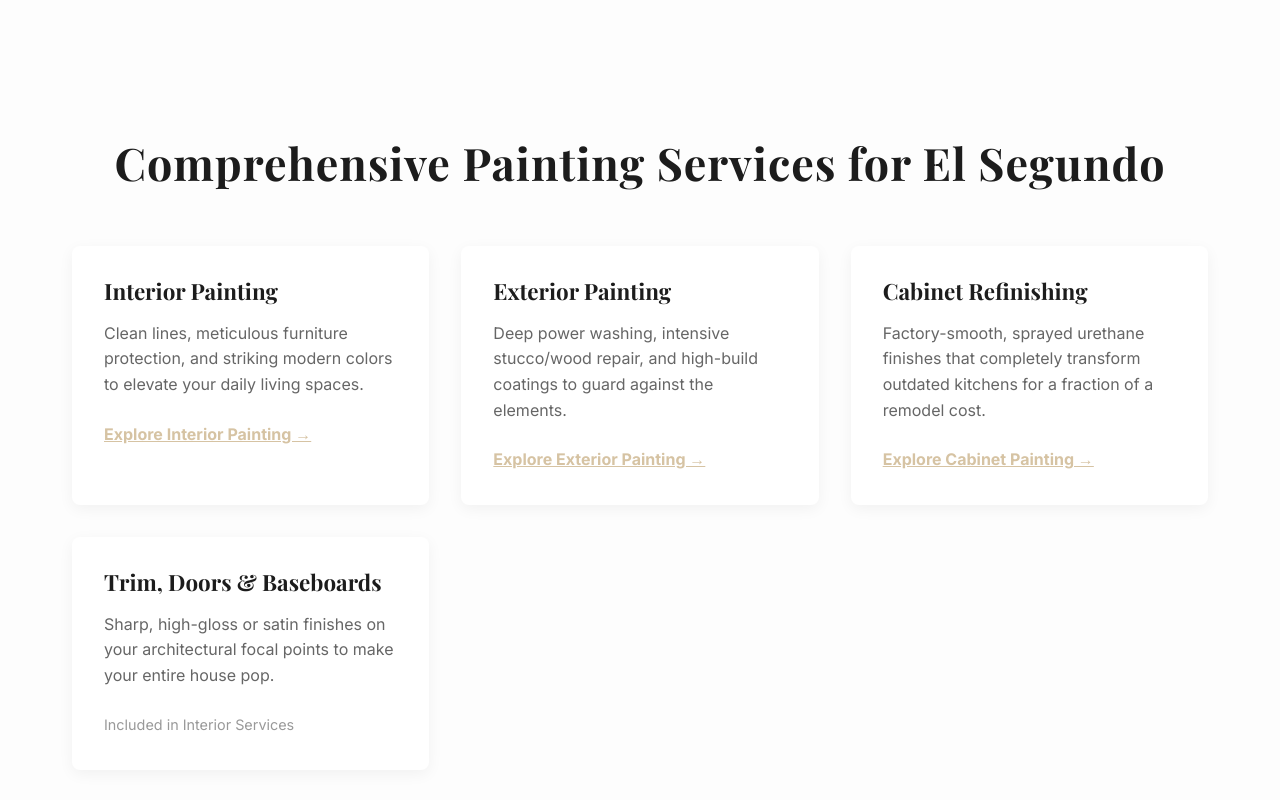
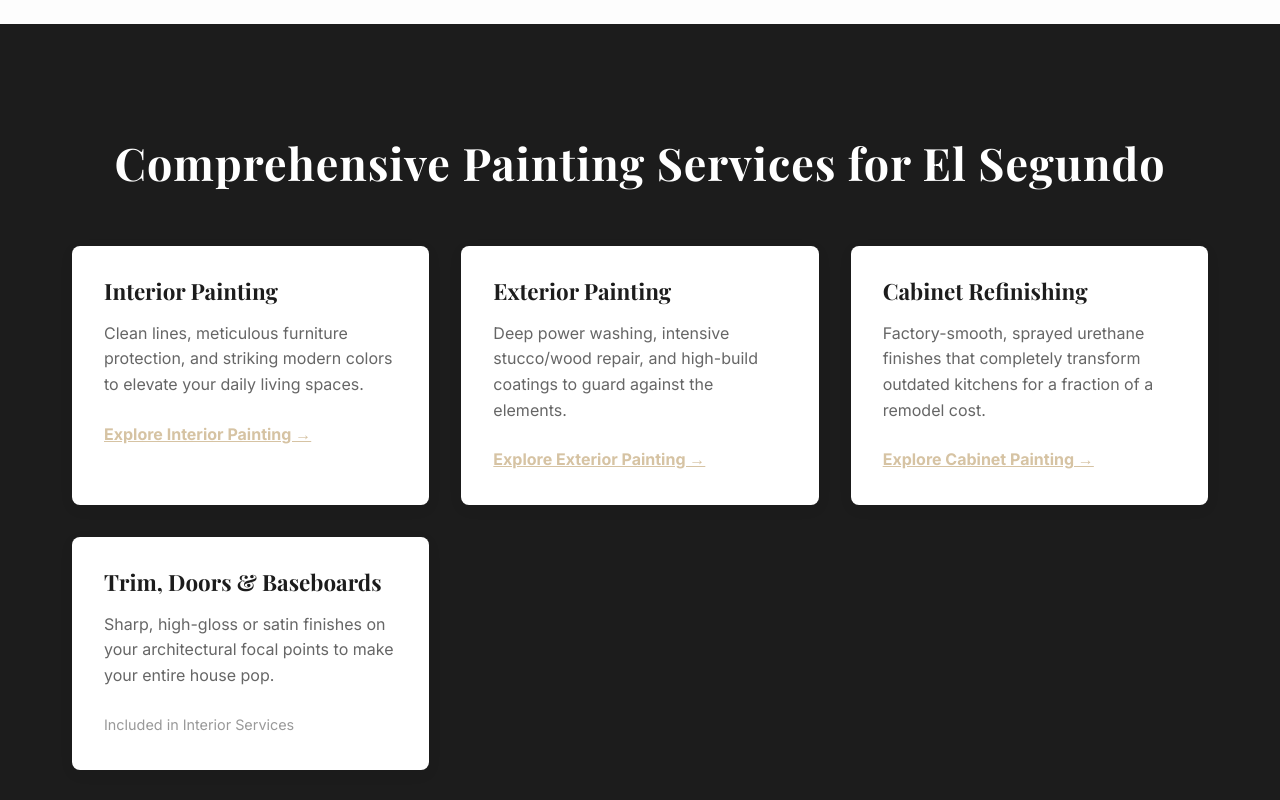
Before and after one commit to alonso8estrada-art/south-bay-home-painting, a Next.js app: page /service-areas/el-segundo in a window 1280 px wide. Shown: the part 1600-2400 px from the top of the page. Built offline with nearby package versions, Linux system fonts and the light colour scheme; a web font is replaced by a local one.

Commit message:
design: add premium high-contrast navy background to city service sections

```diff
--- a/src/app/service-areas/[city]/page.js
+++ b/src/app/service-areas/[city]/page.js
@@ -186,30 +186,30 @@ export default async function CityPage({ params }) {
       </section>
 
       {/* Services Grid Matrix */}
-      <section className="section bg-neutral" style={{ backgroundColor: 'var(--color-offwhite)' }}>
+      <section className="section" style={{ backgroundColor: 'var(--color-navy)', color: 'white' }}>
         <div className="container" style={{maxWidth: '1200px'}}>
-          <h2 className="section-title">Comprehensive Painting Services for {data.name}</h2>
+          <h2 className="section-title" style={{ color: 'white' }}>Comprehensive Painting Services for {data.name}</h2>
           <div style={{ display: 'grid', gridTemplateColumns: 'repeat(auto-fit, minmax(300px, 1fr))', gap: '2rem', marginTop: '3rem' }}>
 
-            <div style={{ background: 'white', padding: '2rem', borderRadius: '8px', boxShadow: '0 4px 15px rgba(0,0,0,0.05)' }}>
+            <div style={{ background: 'white', padding: '2rem', borderRadius: '8px', boxShadow: '0 4px 15px rgba(0,0,0,0.05)', color: 'var(--color-navy)' }}>
               <h3 style={{ fontSize: '1.4rem', color: 'var(--color-navy)', marginBottom: '1rem' }}>Interior Painting</h3>
               <p style={{ color: '#666', marginBottom: '1.5rem', lineHeight: '1.6' }}>Clean lines, meticulous furniture protection, and striking modern colors to elevate your daily living spaces.</p>
               <Link href="/services/interior-painting" style={{ color: 'var(--color-gold)', fontWeight: 'bold', textDecoration: 'underline' }}>Explore Interior Painting →</Link>
             </div>
 
-            <div style={{ background: 'white', padding: '2rem', borderRadius: '8px', boxShadow: '0 4px 15px rgba(0,0,0,0.05)' }}>
+            <div style={{ background: 'white', padding: '2rem', borderRadius: '8px', boxShadow: '0 4px 15px rgba(0,0,0,0.05)', color: 'var(--color-navy)' }}>
               <h3 style={{ fontSize: '1.4rem', color: 'var(--color-navy)', marginBottom: '1rem' }}>Exterior Painting</h3>
               <p style={{ color: '#666', marginBottom: '1.5rem', lineHeight: '1.6' }}>Deep power washing, intensive stucco/wood repair, and high-build coatings to guard against the elements.</p>
               <Link href="/services/exterior-painting" style={{ color: 'var(--color-gold)', fontWeight: 'bold', textDecoration: 'underline' }}>Explore Exterior Painting →</Link>
             </div>
 
-            <div style={{ background: 'white', padding: '2rem', borderRadius: '8px', boxShadow: '0 4px 15px rgba(0,0,0,0.05)' }}>
+            <div style={{ background: 'white', padding: '2rem', borderRadius: '8px', boxShadow: '0 4px 15px rgba(0,0,0,0.05)', color: 'var(--color-navy)' }}>
               <h3 style={{ fontSize: '1.4rem', color: 'var(--color-navy)', marginBottom: '1rem' }}>Cabinet Refinishing</h3>
               <p style={{ color: '#666', marginBottom: '1.5rem', lineHeight: '1.6' }}>Factory-smooth, sprayed urethane finishes that completely transform outdated kitchens for a fraction of a remodel cost.</p>
               <Link href="/services/cabinet-painting" style={{ color: 'var(--color-gold)', fontWeight: 'bold', textDecoration: 'underline' }}>Explore Cabinet Painting →</Link>
             </div>
 
-            <div style={{ background: 'white', padding: '2rem', borderRadius: '8px', boxShadow: '0 4px 15px rgba(0,0,0,0.05)' }}>
+            <div style={{ background: 'white', padding: '2rem', borderRadius: '8px', boxShadow: '0 4px 15px rgba(0,0,0,0.05)', color: 'var(--color-navy)' }}>
               <h3 style={{ fontSize: '1.4rem', color: 'var(--color-navy)', marginBottom: '1rem' }}>Trim, Doors & Baseboards</h3>
               <p style={{ color: '#666', marginBottom: '1.5rem', lineHeight: '1.6' }}>Sharp, high-gloss or satin finishes on your architectural focal points to make your entire house pop.</p>
               <span style={{ color: '#999', fontSize: '0.9rem' }}>Included in Interior Services</span>
```
